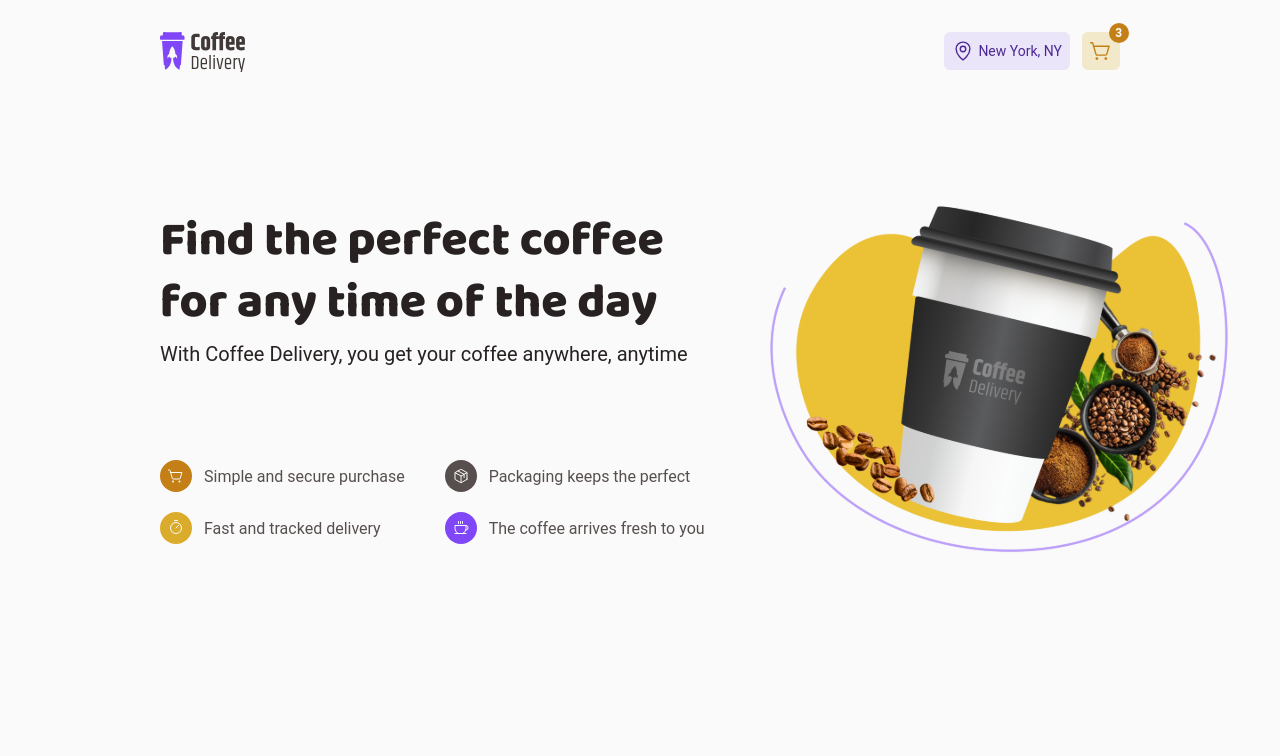
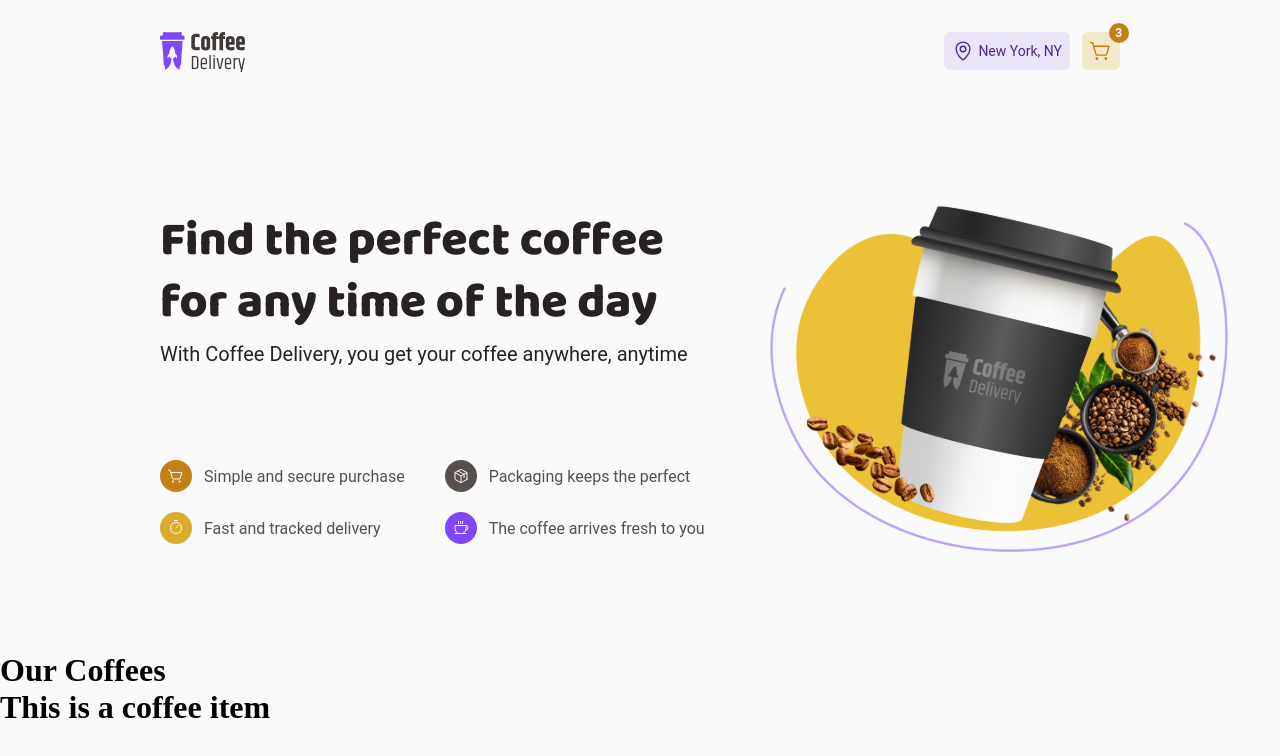
Before and after one commit to martahil/CoffeeDeliveryChallenge02, a React (Vite) app: page / in a window 1280 px wide. Shown: the top 756 px of the page. Built offline with nearby package versions, Linux system fonts and the light colour scheme.

Commit message:
Add CoffeeList and individual coffee components with their styles

```diff
--- a/src/App.tsx
+++ b/src/App.tsx
@@ -4,12 +4,14 @@ import { SummaryHeader } from "./Headers/SummaryHeader"
 
 import { defaultTheme } from "./styles/themes/default"
 import { GlobalStyle } from "./styles/themes/global"
+import { CoffeeList } from "./CoffeesMainPage/CoffeeList/Index"
 
 function App() {
   return (
     <ThemeProvider theme={defaultTheme}>
       <LogoHeader />
       <SummaryHeader />
+      <CoffeeList />
 
       <GlobalStyle />
     </ThemeProvider>
--- /dev/null
+++ b/src/CoffeesMainPage/CoffeeItem/Index.tsx
@@ -0,0 +1,9 @@
+import { CoffeeItemContainer } from "./styles";
+
+export function CoffeeItem() {
+  return (
+    <CoffeeItemContainer>
+      <h1>This is a coffee item</h1>
+    </CoffeeItemContainer>
+  )
+}
--- /dev/null
+++ b/src/CoffeesMainPage/CoffeeItem/styles.ts
@@ -0,0 +1,5 @@
+import styled from 'styled-components'
+
+export const CoffeeItemContainer = styled.div`
+
+`
--- /dev/null
+++ b/src/CoffeesMainPage/CoffeeList/Index.tsx
@@ -0,0 +1,11 @@
+import { CoffeesContainer } from "./styles";
+import { CoffeeItem } from '../CoffeeItem/Index'
+
+export function CoffeeList() {
+  return (
+    <CoffeesContainer>
+      <h1>Our Coffees</h1>
+      <CoffeeItem />
+    </CoffeesContainer>
+  )
+}
--- /dev/null
+++ b/src/CoffeesMainPage/CoffeeList/styles.ts
@@ -0,0 +1,5 @@
+import styled from 'styled-components'
+
+export const CoffeesContainer = styled.div`
+
+`
--- a/src/Headers/SummaryHeader/styles.ts
+++ b/src/Headers/SummaryHeader/styles.ts
@@ -2,7 +2,7 @@ import { Coffee, Package, ShoppingCartSimple, Timer } from 'phosphor-react'
 import styled from 'styled-components'
 
 export const SummaryHeaderContainer = styled.main`
-  display: flex; /* Define layout de grid */
+  display: flex;
   grid-template-columns: 1fr 1fr;
   justify-content: space-between;
   gap: 3.5rem;
```
